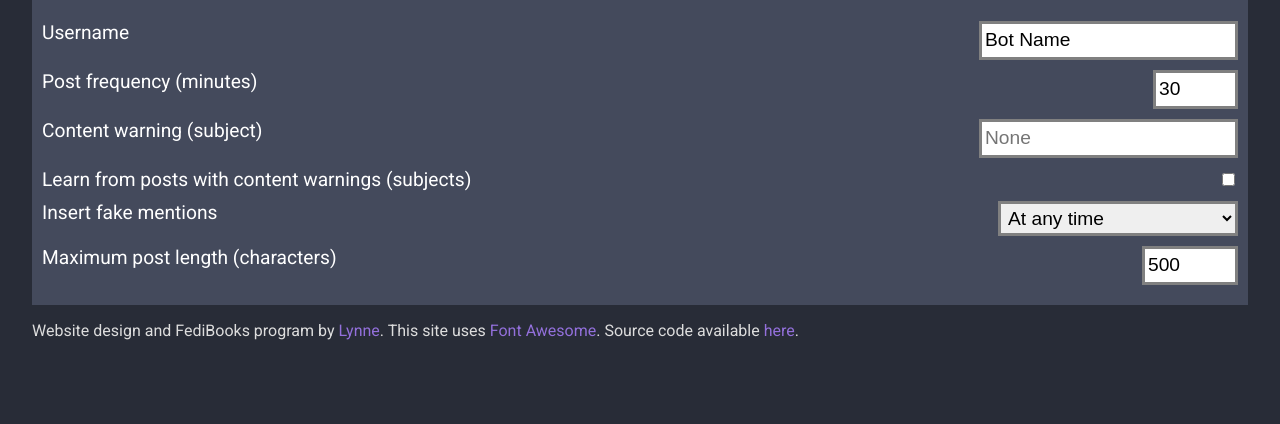
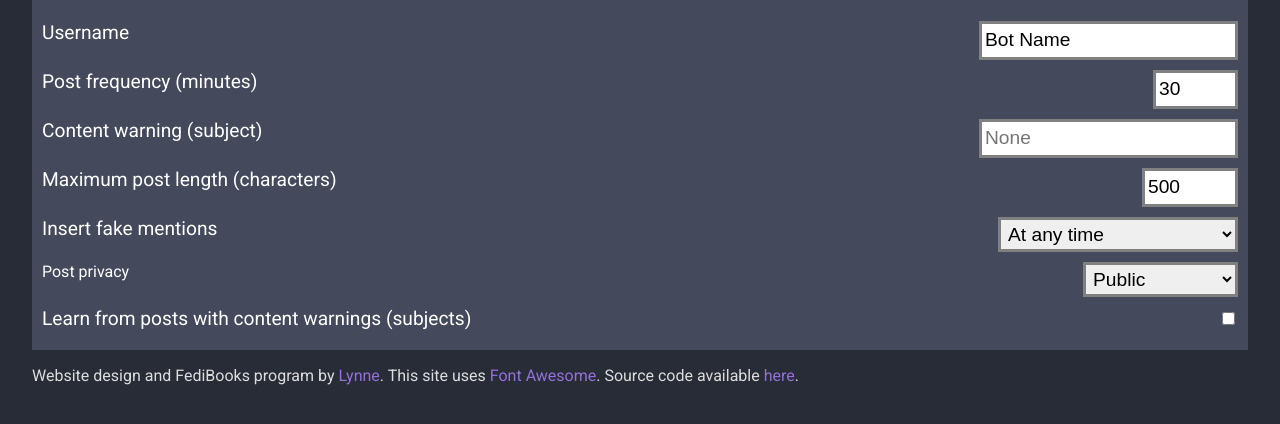
Before and after one commit to Lynnesbian/FediBooks, a Flask app: page /bot/edit/1 in a window 1280 px wide. Shown: the part 197-621 px from the top of the page. Run offline with Flask 2, Linux system fonts and the light colour scheme; some libraries are stand-ins or nearby versions.

Commit message:
reorganised settings and added a post privacy setting

```diff
--- a/templates/bot_edit.html
+++ b/templates/bot_edit.html
@@ -27,8 +27,8 @@
 				<input type="text" placeholder="None">
 			</div>
 			<div class="row">
-				<label for="cw-learning" class="large">Learn from posts with content warnings (subjects)</label>
-				<input type="checkbox">
+				<label for="length" class="large">Maximum post length (characters)</label>
+				<input type="number" min="100" max="5000" value="500">
 			</div>
 			<div class="row">
 				<label for="fake-mentions" class="large">Insert fake mentions</label>
@@ -39,8 +39,16 @@
 				</select>
 			</div>
 			<div class="row">
-				<label for="length" class="large">Maximum post length (characters)</label>
-				<input type="number" min="100" max="5000" value="500">
+				<label for="privacy">Post privacy</label>
+				<select>
+					<option value="public">Public</option>
+					<option value="unlisted">Unlisted</option>
+					<option value="followers">Followers only</option>
+				</select>
+			</div>
+			<div class="row">
+				<label for="cw-learning" class="large">Learn from posts with content warnings (subjects)</label>
+				<input type="checkbox">
 			</div>
 		</form>
 	</div>
```
